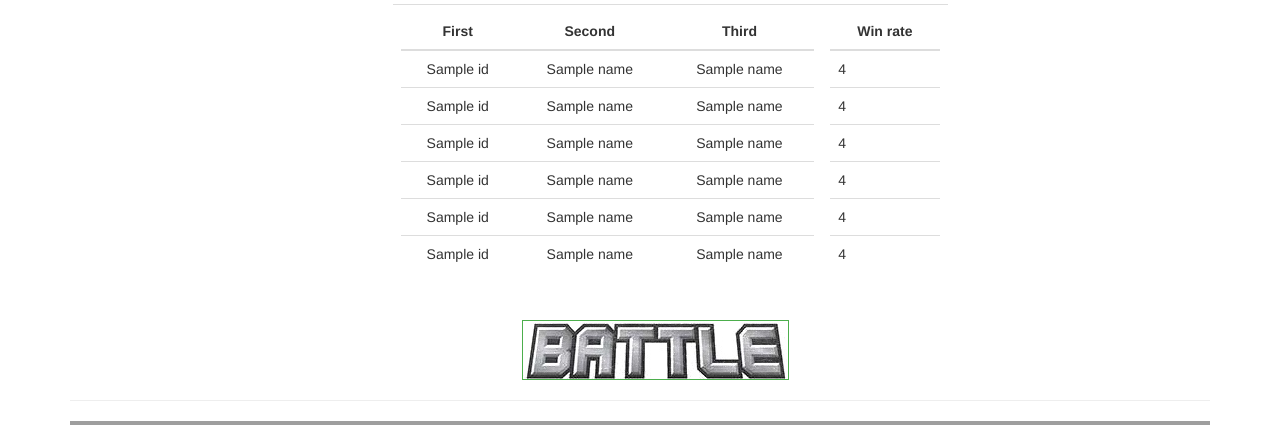
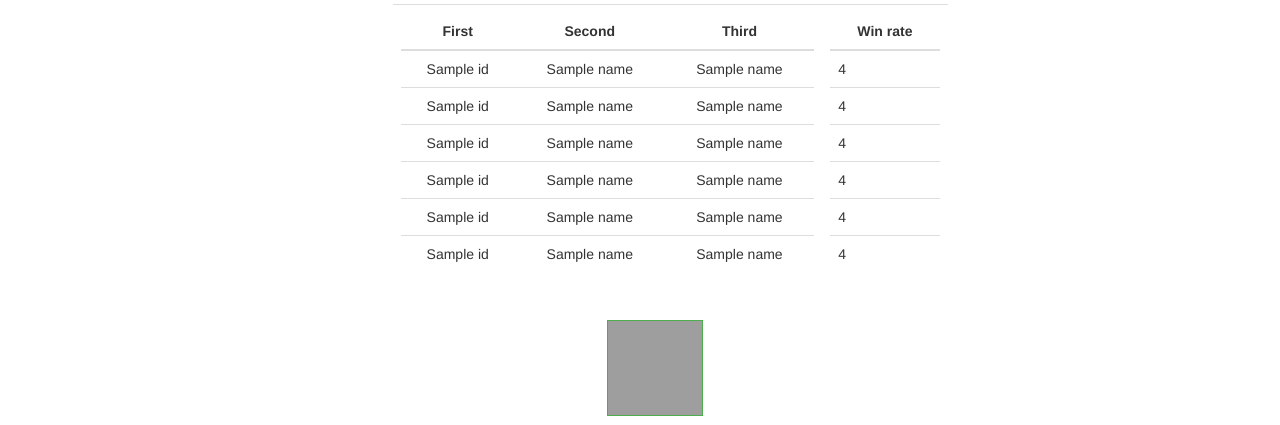
Before and after one commit to zihaow95/COMPGC27_Group5, a Flask app: template pokemon/templates/withOrders.html in a window 1280 px wide. Shown: the part 307-732 px from the top of the page. Run offline with Flask 2, Linux system fonts and the light colour scheme; the template is opened without the code that fills it: most values are stand-ins (such as "Sample title", 1, 10 or a date in 2020); some libraries are stand-ins or nearby versions; grey boxes are pictures that could not be loaded.

Commit message:
Add files via upload

```diff
--- a/pokemon/templates/base.html
+++ b/pokemon/templates/base.html
@@ -68,6 +68,7 @@
 <div class="container">
     {% block page_content %}{% endblock %}
 </div>
+
 {% include 'footer.html' %}
 {% endblock %}
 
--- a/pokemon/templates/footer.html
+++ b/pokemon/templates/footer.html
@@ -1,7 +1,7 @@
 
 <div class="footer">
     <hr>
-    <footer class="footer sticky-bottom" style="background: url(static/images/pishen.png) no-repeat right;background-size: 1350px 450px">
+    <footer class="footer sticky-bottom" style="background: url(static/images/pishen.jpg) no-repeat right;background-size: 2500px 450px">
     <div class="container">
         <br>
         <div class="row">
--- a/pokemon/templates/simpleresult.html
+++ b/pokemon/templates/simpleresult.html
@@ -58,7 +58,7 @@
 
 <div class="col-sm-4 col-sm-offset-4" align="center">
     <a class="btn btn-success btn-lg" href="{{ url_for('index') }}"
-       style="width: 267px; height: 60px;background: url(static/images/battle.jpg)">
+       style="width: 96px; height: 96px;background: url(static/images/Pi_icon.png)">
     </a>
 </div>
 <br>
--- a/pokemon/templates/withOrders.html
+++ b/pokemon/templates/withOrders.html
@@ -93,7 +93,7 @@
 
 <div class="col-sm-4 col-sm-offset-4" align="center">
     <a class="btn btn-success btn-lg" href="{{ url_for('index') }}"
-       style="width: 267px; height: 60px;background: url(static/images/battle.jpg)">
+       style="width: 96px; height: 96px;background: url(static/images/Pi_icon.png)">
     </a>
 </div>
 <br>
```
Also changed, not shown: pokemon/templates/index.html (+6 -4 lines).
